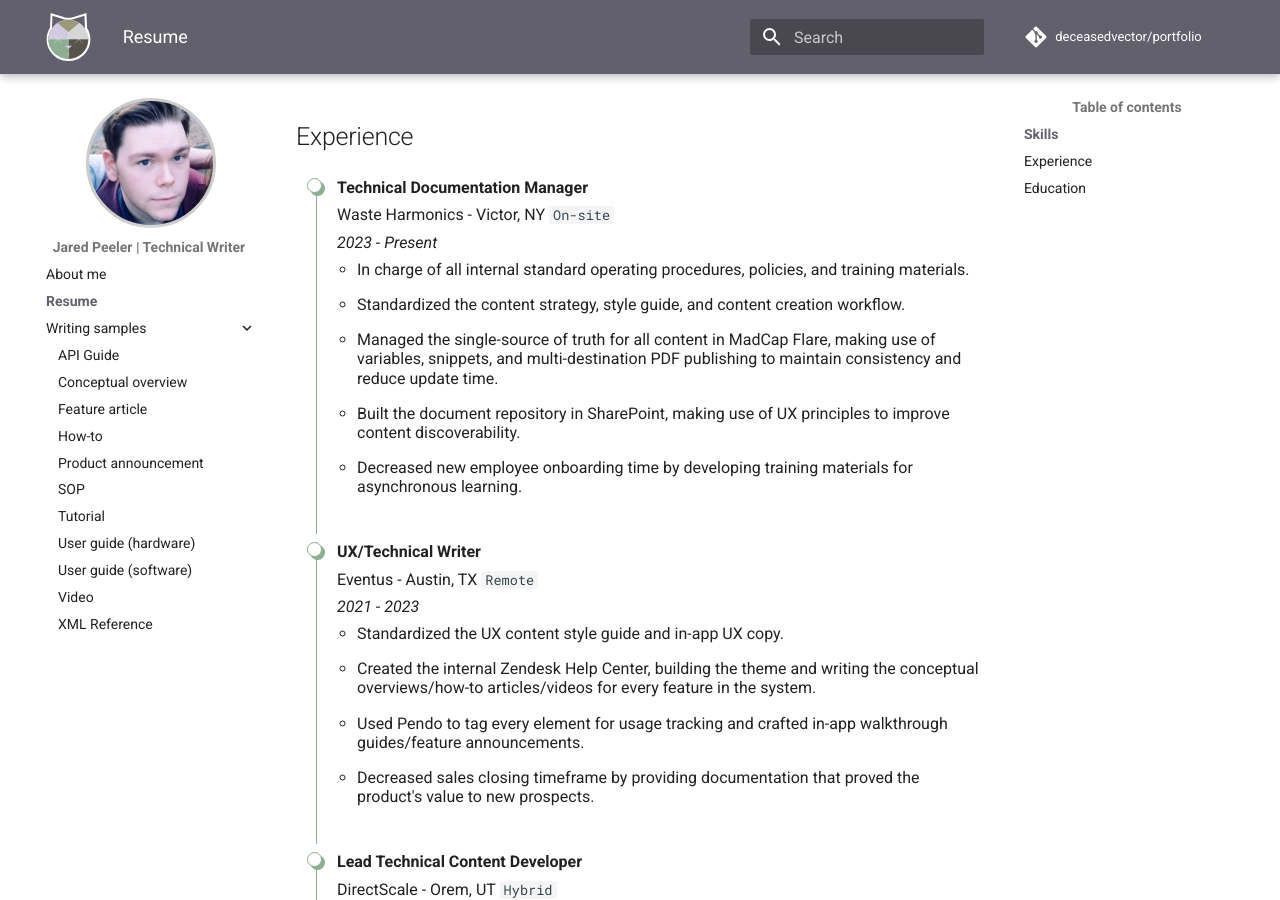
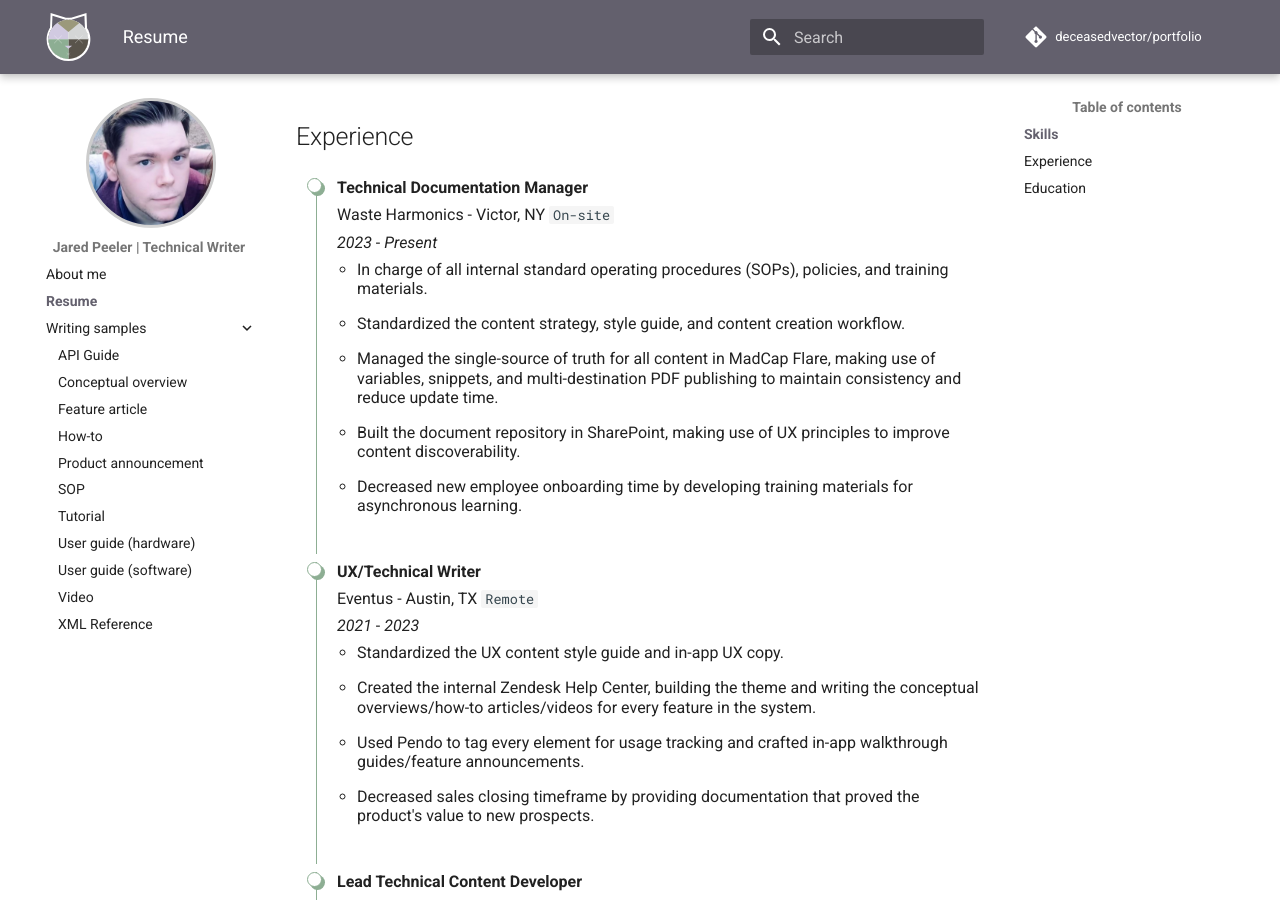
Before and after one commit to deceasedvector/portfolio, an MkDocs documentation site: the page built from docs/resume.md, in a window 1280 px wide and 900 px high, scrolled down 533 px. Built offline with MkDocs 1.6.1 and Material for MkDocs 9.7.7, drawn with Linux system fonts in a browser that asks for light colours; comment, search, counter and statistics services are not loaded.

Commit message:
Update resume.md

```diff
--- a/docs/resume.md
+++ b/docs/resume.md
@@ -74,7 +74,7 @@
 
     *2023* - *Present*
 
-    - In charge of all internal standard operating procedures, policies, and training materials.
+    - In charge of all internal standard operating procedures (SOPs), policies, and training materials.
     - Standardized the content strategy, style guide, and content creation workflow.
     - Managed the single-source of truth for all content in MadCap Flare, making use of variables, snippets, and multi-destination PDF publishing to maintain consistency and reduce update time.
     - Built the document repository in SharePoint, making use of UX principles to improve content discoverability.
```
